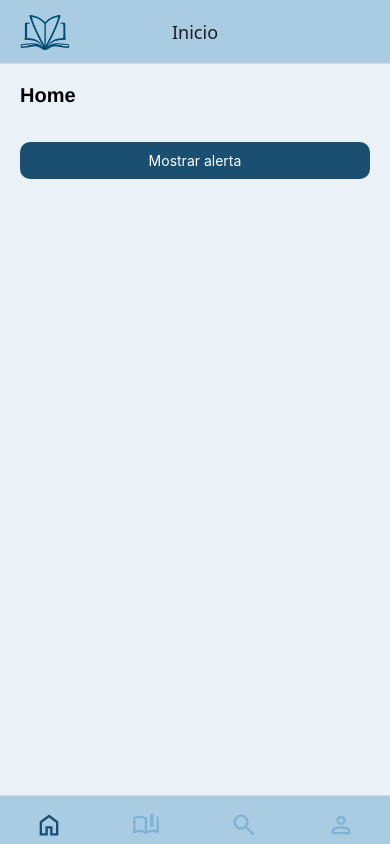
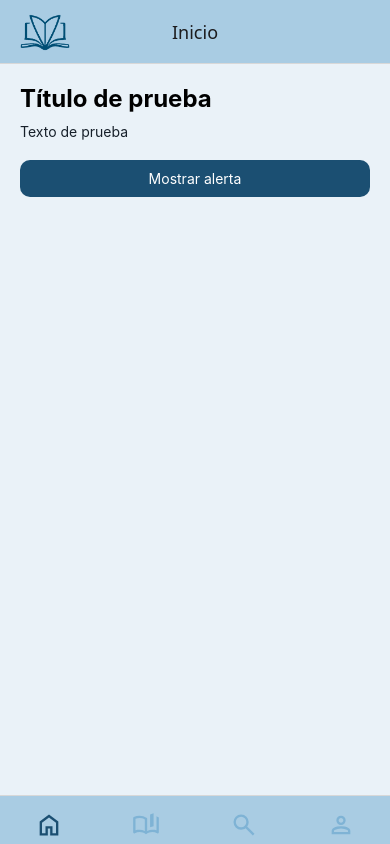
Before and after one commit to KevinFD95/Bibliapp, a React Native app in the folder frontend/: screen / in a window 390 px wide. Built offline with nearby package versions, Linux system fonts and the light colour scheme.

Commit message:
2025/03/20 - Estilos de vista
Añadidos carpeta y archivo de estilos para las vistas

```diff
--- a/frontend/src/app/home.jsx
+++ b/frontend/src/app/home.jsx
@@ -1,17 +1,18 @@
-import { ScrollView, Text, StyleSheet } from "react-native";
+import { ScrollView, Text } from "react-native";
 import { useState } from "react";
 
 import CustomButton from "../components/button.jsx";
 import Popup from "../components/popup.jsx";
 
-import color from "../config/colors.json";
+import styles from "../styles/view-styles.jsx";
 
 export default function HomeStackNavigator() {
   const [alert, setAlert] = useState(false);
 
   return (
-    <ScrollView contentContainerStyle={styles.container}>
-      <Text style={styles.titleStyle}>Home</Text>
+    <ScrollView contentContainerStyle={styles.viewContainer}>
+      <Text style={styles.mainTitle}>Título de prueba</Text>
+      <Text style={styles.text}>Texto de prueba</Text>
 
       <CustomButton text="Mostrar alerta" onPress={() => setAlert(true)} />
 
@@ -24,30 +25,3 @@ export default function HomeStackNavigator() {
     </ScrollView>
   );
 }
-
-const styles = StyleSheet.create({
-  container: {
-    padding: 20,
-    backgroundColor: color["app-background"],
-    height: "100%",
-  },
-
-  titleStyle: {
-    marginBottom: 15,
-    fontSize: 20,
-    fontWeight: "bold",
-    fontFamily: "Helvetica",
-  },
-
-  list: {
-    marginBottom: 30,
-    gap: 20,
-  },
-
-  books: {
-    flex: 1,
-    width: 100,
-    height: 150,
-    resizeMode: "contain",
-  },
-});
--- /dev/null
+++ b/frontend/src/styles/view-styles.jsx
@@ -0,0 +1,24 @@
+import { StyleSheet } from "react-native";
+
+import color from "../config/colors.json";
+
+const viewStyles = StyleSheet.create({
+  viewContainer: {
+    flex: 1,
+    padding: 20,
+    backgroundColor: color["app-background"],
+  },
+
+  mainTitle: {
+    fontSize: 24,
+    fontWeight: "bold",
+    marginBottom: 10,
+  },
+
+  text: {
+    fontSize: 14,
+    color: color["dark-text"],
+  },
+});
+
+export default viewStyles;
```
